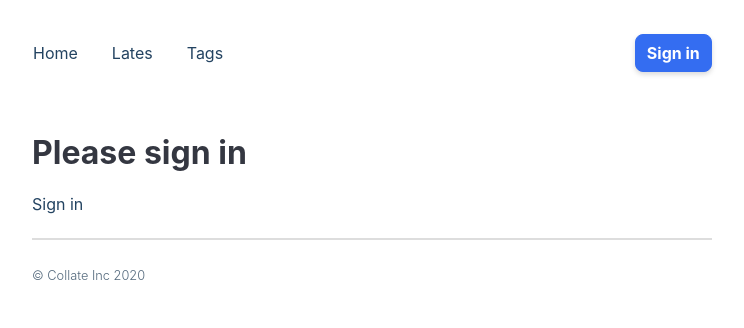
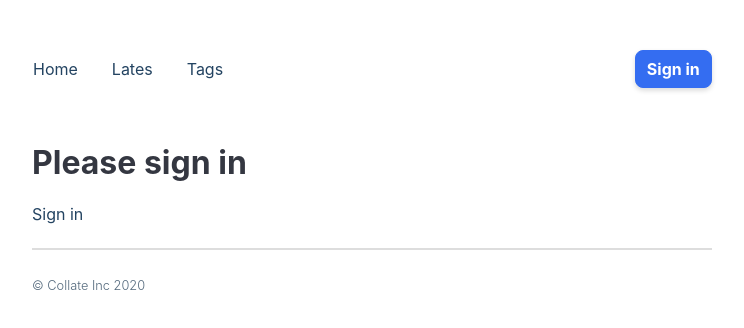
Before and after one commit to nonissue/co-cms, a Next.js app: page /admin in a window 1280 px wide. Shown: the top 328 px of the page, without its empty margins (268-1012 px from the left). Built offline with nearby package versions, Linux system fonts and the light colour scheme; no server answers.

Commit message:
make admin-header and header render at same pos

```diff
--- a/components/admin-header.js
+++ b/components/admin-header.js
@@ -17,17 +17,15 @@ const AdminHeader = () => {
       </noscript>
       <div className={`nojs-show ${styles['nav-bar-wrapper']} `}>
         <nav
-          className={`nojs-show ${
-            !session && loading ? styles.loading : styles.loaded
-          }
-          }`}
+        // className={`nojs-show
+        // ${
+        //   // !session && loading ? styles.loading : styles.loaded
+        //   'test'
+        // }
+        // }`}
         >
           <div className={styles['nav-bar-left']}>
-            <ul
-              className={`${styles.navItems} ${
-                !session && loading ? styles.loading : styles.loaded
-              }`}
-            >
+            <ul className={`${styles.navItems}`}>
               <Link href='/'>
                 <li className={styles.navItem}>
                   <a>Home</a>
```
